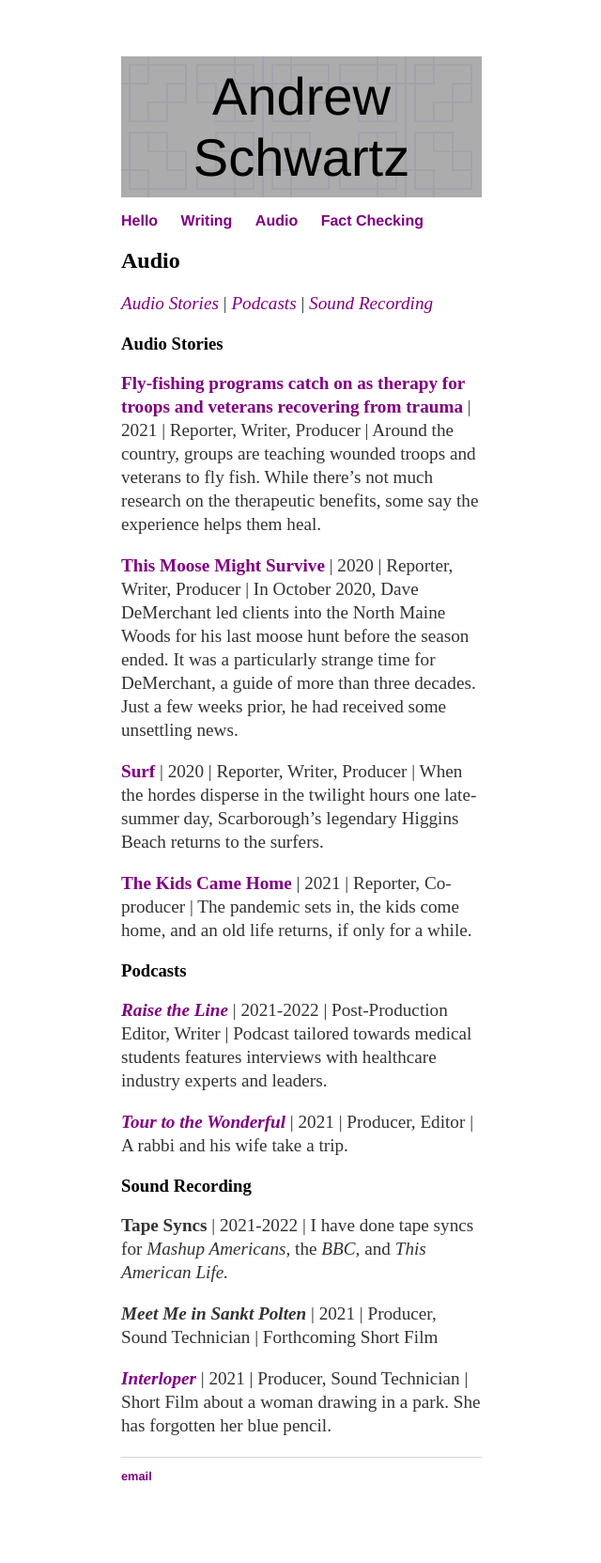
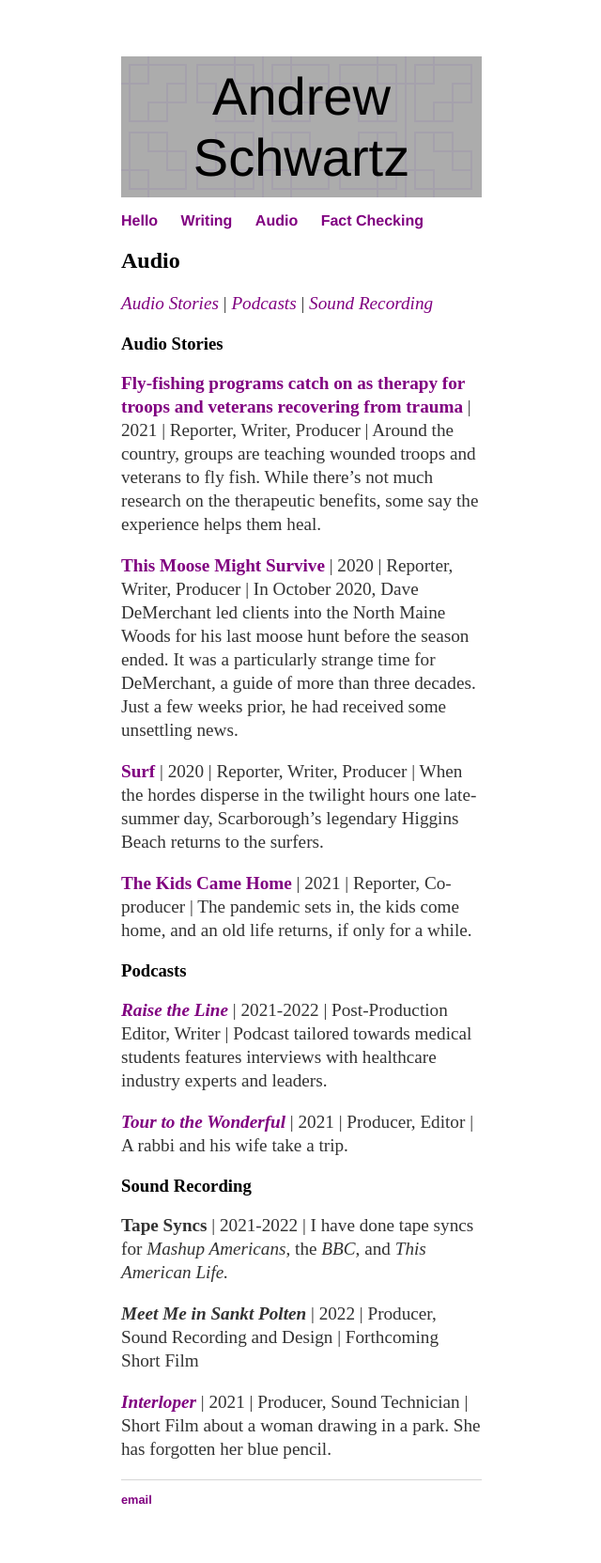
Before and after one commit to aonschwartz/aonschwartz.github.io, a Jekyll site: the page built from about/audio.md, in a window 1280 px wide. Shown: the whole page at 94% size, without its empty margins (319-959 px from the left). Built offline with Jekyll 4.4.1, drawn with Linux system fonts in a browser that asks for light colours; before the commit the page ends 1638 px from its top, so only the background shows below that.

Commit message:
Update audio.md

```diff
--- a/about/audio.md
+++ b/about/audio.md
@@ -26,6 +26,6 @@ layout: default
 
 **Tape Syncs** \| 2021-2022 \| I have done tape syncs for *Mashup Americans*, the *BBC*, and *This American Life.*
 
-***Meet Me in Sankt Polten*** \| 2021 \| Producer, Sound Technician \| Forthcoming Short Film
+***Meet Me in Sankt Polten*** \| 2022 \| Producer, Sound Recording and Design \| Forthcoming Short Film
 
 ***[Interloper](https://www.youtube.com/watch?v=5JsN9_D1pP8)*** \| 2021 \| Producer, Sound Technician \| Short Film about a woman drawing in a park. She has forgotten her blue pencil.
```
